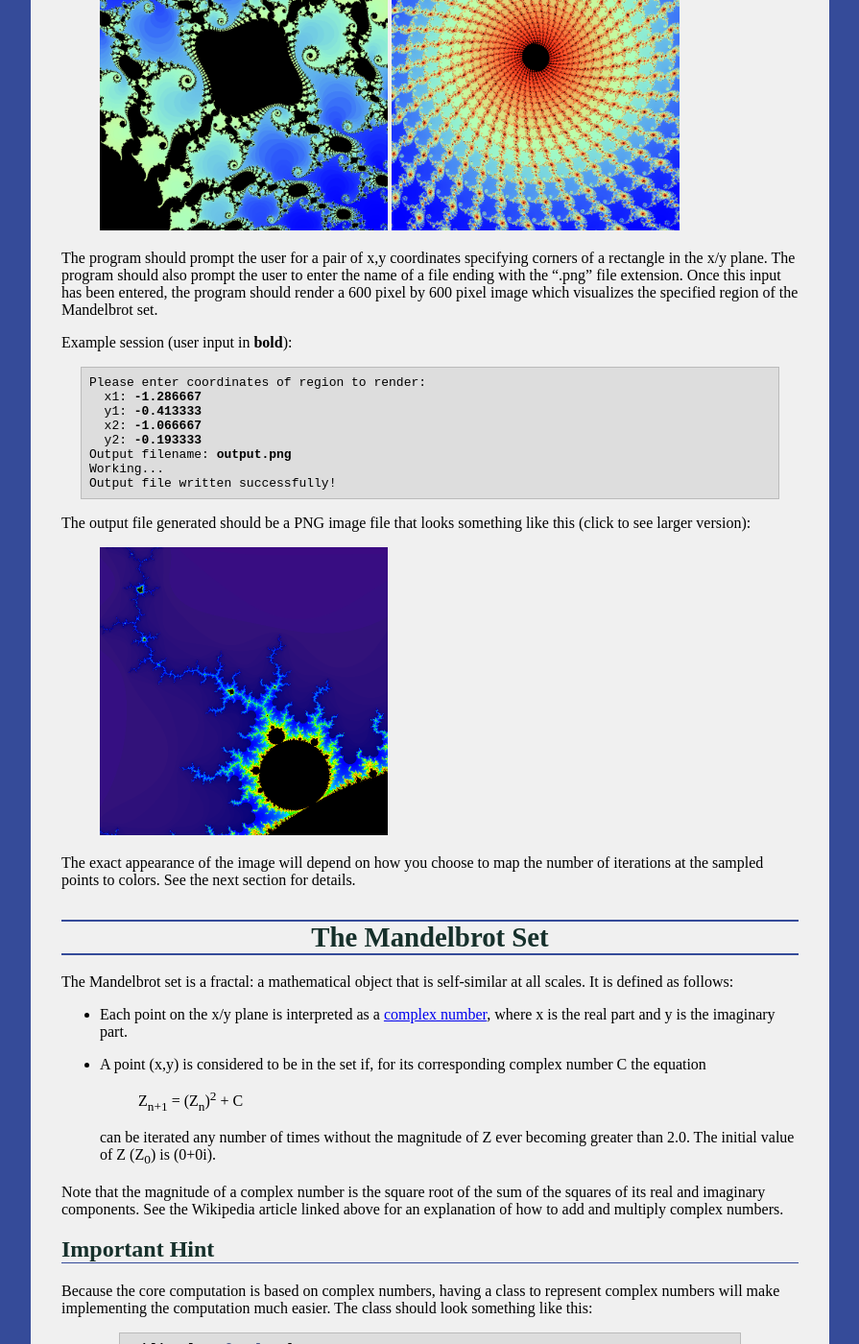
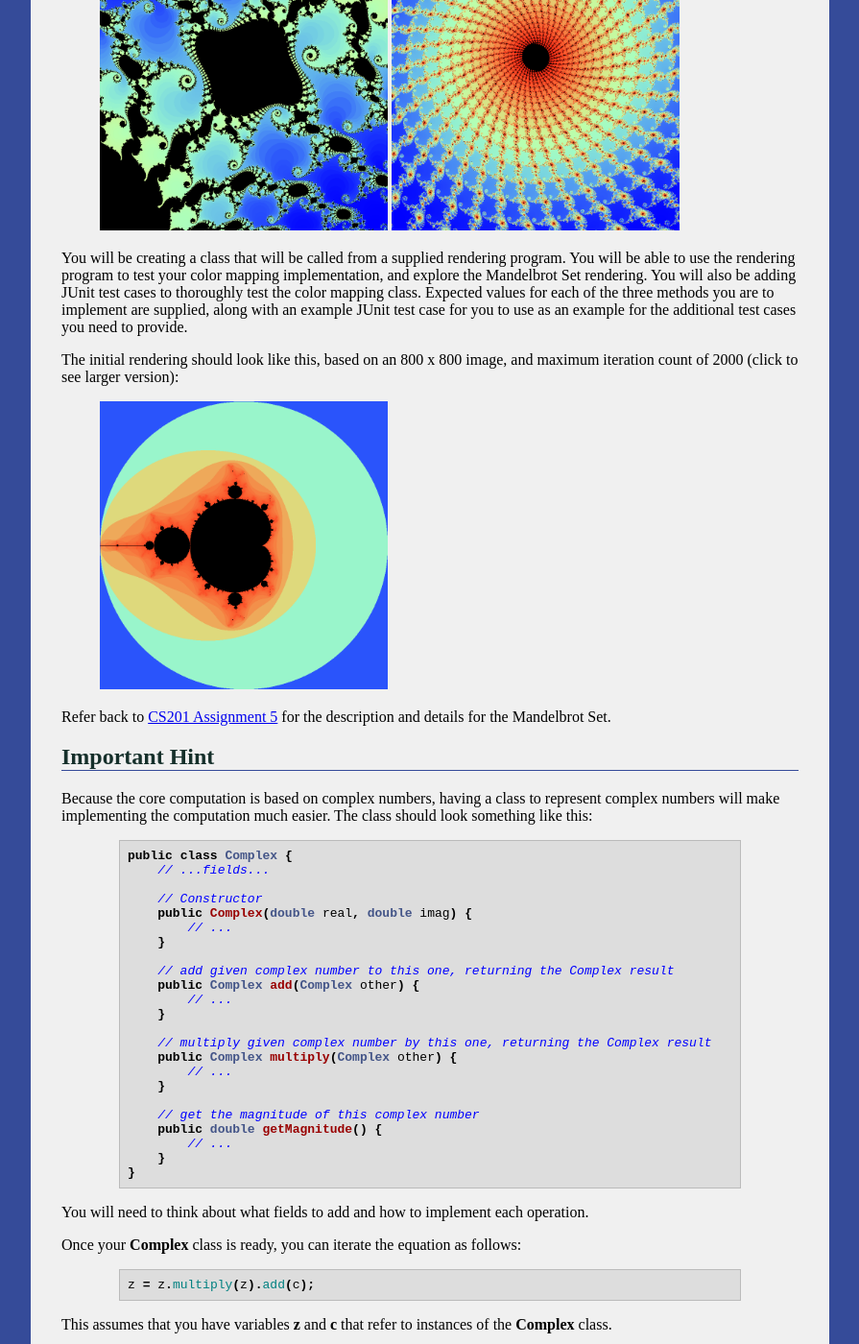
Before and after one commit to ycpcs/cs201-fall2017, a Jekyll site: the page built from assign/assign06.md, in a window 1280 px wide and 1400 px high, scrolled down 528 px. Shown: the whole window at 96% size, without its empty margins (192-1087 px from the left). Built offline with Jekyll 4.4.1, drawn with Linux system fonts in a browser that asks for light colours; some of the changed text lies outside the part shown.

Commit message:
creating assign06

```diff
--- a/assign/assign06.md
+++ b/assign/assign06.md
@@ -18,46 +18,18 @@ Your Task
 
 Your task is to implement a color chooser for the [Mandelbrot Set](http://en.wikipedia.org/wiki/Mandelbrot_set) renderer from [CS201 Assignment 5](assign05.html).
 
-Here a couple of images captured from the Mandelbrot Set rendered using the color map you will be implementing for this assigmment.
+Here a couple of images captured from the Mandelbrot Set rendered using the color map you will be implementing for this assigmment (click to see larger version).
 
 > <a href="img/assign06/MantaRayAndSeahorses.png"><img style="width: 300px; height: 300px;" src="img/assign06/MantaRayAndSeahorses.png" /></a>
 > <a href="img/assign06/SpiralSeahorses.png"><img style="width: 300px; height: 300px;" src="img/assign06/SpiralSeahorses.png" /></a>
 
-The program should prompt the user for a pair of x,y coordinates specifying corners of a rectangle in the x/y plane. The program should also prompt the user to enter the name of a file ending with the ".png" file extension. Once this input has been entered, the program should render a 600 pixel by 600 pixel image which visualizes the specified region of the Mandelbrot set.
+You will be creating a class that will be called from a supplied rendering program.  You will be able to use the rendering program to test your color mapping implementation, and explore the Mandelbrot Set rendering.  You will also be adding JUnit test cases to thoroughly test the color mapping class.  Expected values for each of the three methods you are to implement are supplied, along with an example JUnit test case for you to use as an example for the additional test cases you need to provide.
 
-Example session (user input in **bold**):
+The initial rendering should look like this, based on an 800 x 800 image, and maximum iteration count of 2000 (click to see larger version):
 
-<pre>
-Please enter coordinates of region to render:
-  x1: <b>-1.286667</b>
-  y1: <b>-0.413333</b>
-  x2: <b>-1.066667</b>
-  y2: <b>-0.193333</b>
-Output filename: <b>output.png</b>
-Working...
-Output file written successfully!
-</pre>
+> <a href="img/assign06/FullMandelbrotSet.png"><img style="width: 300px; height: 300px;" src="img/assign06/FullMandelbrotSet.png" /></a>
 
-The output file generated should be a PNG image file that looks something like this (click to see larger version):
-
-> <a href="img/assign05/output.png"><img style="width: 300px; height: 300px;" src="img/assign05/output.png" /></a>
-
-The exact appearance of the image will depend on how you choose to map the number of iterations at the sampled points to colors. See the next section for details.
-
-The Mandelbrot Set
-==================
-
-The Mandelbrot set is a fractal: a mathematical object that is self-similar at all scales. It is defined as follows:
-
--   Each point on the x/y plane is interpreted as a [complex number](http://en.wikipedia.org/wiki/Complex_number), where x is the real part and y is the imaginary part.
-
--   A point (x,y) is considered to be in the set if, for its corresponding complex number C the equation
-
-    > Z<sub>n+1</sub> = (Z<sub>n</sub>)<sup>2</sup> + C
-
-    can be iterated any number of times without the magnitude of Z ever becoming greater than 2.0. The initial value of Z (Z<sub>0</sub>) is (0+0i).
-
-Note that the magnitude of a complex number is the square root of the sum of the squares of its real and imaginary components. See the Wikipedia article linked above for an explanation of how to add and multiply complex numbers.
+Refer back to [CS201 Assignment 5](assign05.html) for the description and details for the Mandelbrot Set.
 
 Important Hint
 --------------
```
